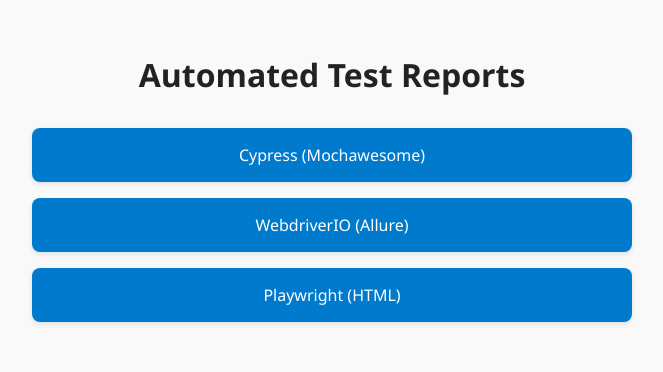
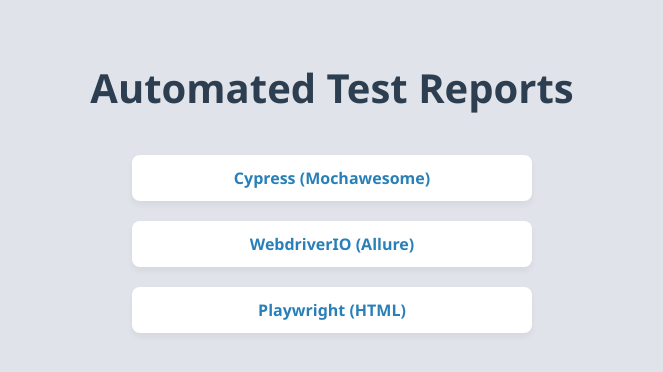
Before and after one commit to MiRGB/university-vizja-cypress-webdriverio-playwright, a plain HTML site: page docs/index.html in a window 1280 px wide. Shown: the whole page, without its empty margins (308-971 px from the left). Drawn offline with Linux system fonts and the light colour scheme.

Commit message:
Update style CSS

```diff
--- a/docs/style.css
+++ b/docs/style.css
@@ -1,49 +1,51 @@
+* {
+  margin: 0;
+  padding: 0;
+  box-sizing: border-box;
+}
+
 body {
   font-family: 'Segoe UI', Tahoma, Geneva, Verdana, sans-serif;
-  background-color: #f9f9f9;
-  margin: 0;
-  padding: 2rem;
+  background: #e0e4ea;
   color: #333;
+  padding: 60px 20px;
+  display: flex;
+  flex-direction: column;
+  align-items: center;
 }
 
 h1 {
-  text-align: center;
-  color: #222;
+  font-size: 2.5rem;
+  margin-bottom: 40px;
+  color: #2c3e50;
 }
 
 ul {
-  list-style-type: none;
-  padding: 0;
-  max-width: 600px;
-  margin: 2rem auto;
+  list-style: none;
+  width: 100%;
+  max-width: 400px;
 }
 
 li {
-  margin: 1rem 0;
+  margin-bottom: 20px;
 }
 
 a {
   display: block;
-  padding: 1rem;
+  background-color: #ffffff;
+  padding: 12px 18px;
+  border-radius: 8px;
+  text-decoration: none;
+  color: #2980b9;
+  font-weight: 600;
+  box-shadow: 0 4px 6px rgba(0, 0, 0, 0.05);
+  transition: all 0.3s ease;
   text-align: center;
-  background-color: #007acc;
-  color: white;
-  text-decoration: none;
-  border-radius: 8px;
-  box-shadow: 0 2px 5px rgba(0, 0, 0, 0.1);
-  transition: background-color 0.3s ease;
 }
 
 a:hover {
-  background-color: #005fa3;
+  background-color: #2980b9;
+  color: white;
+  box-shadow: 0 6px 10px rgba(0, 0, 0, 0.1);
+  transform: translateY(-2px);
 }
-
-@media (max-width: 600px) {
-  body {
-    padding: 1rem;
-  }
-
-  a {
-    font-size: 1rem;
-  }
-}
```
